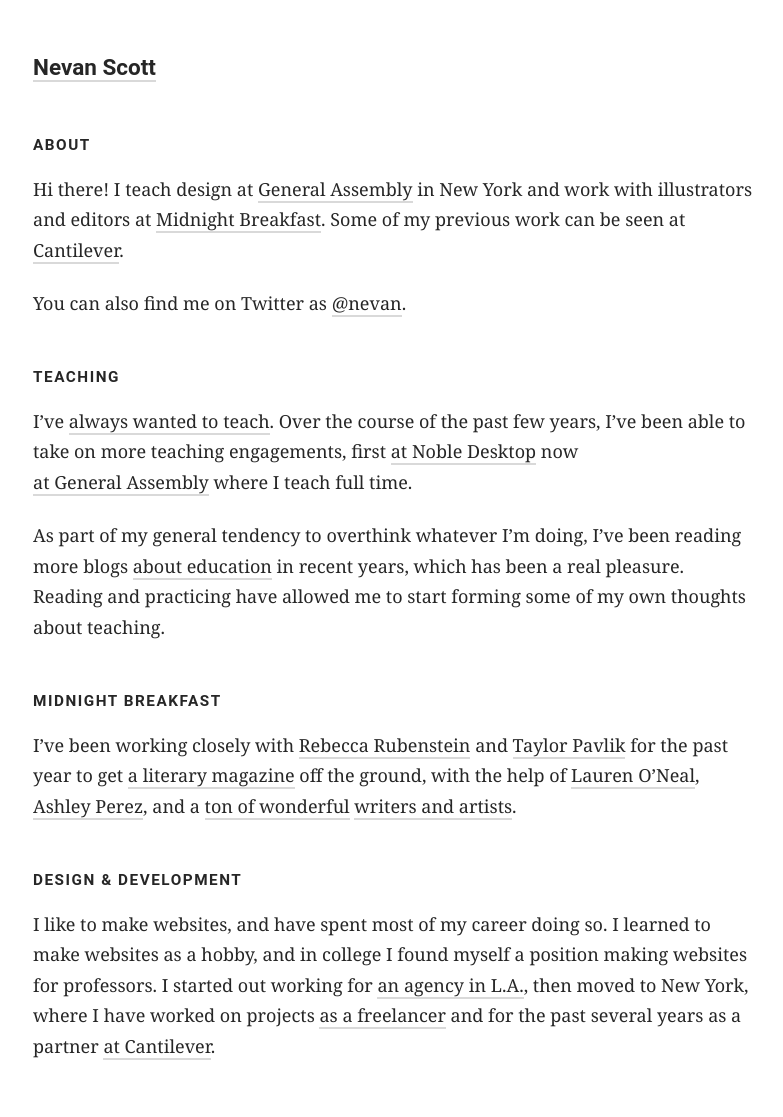
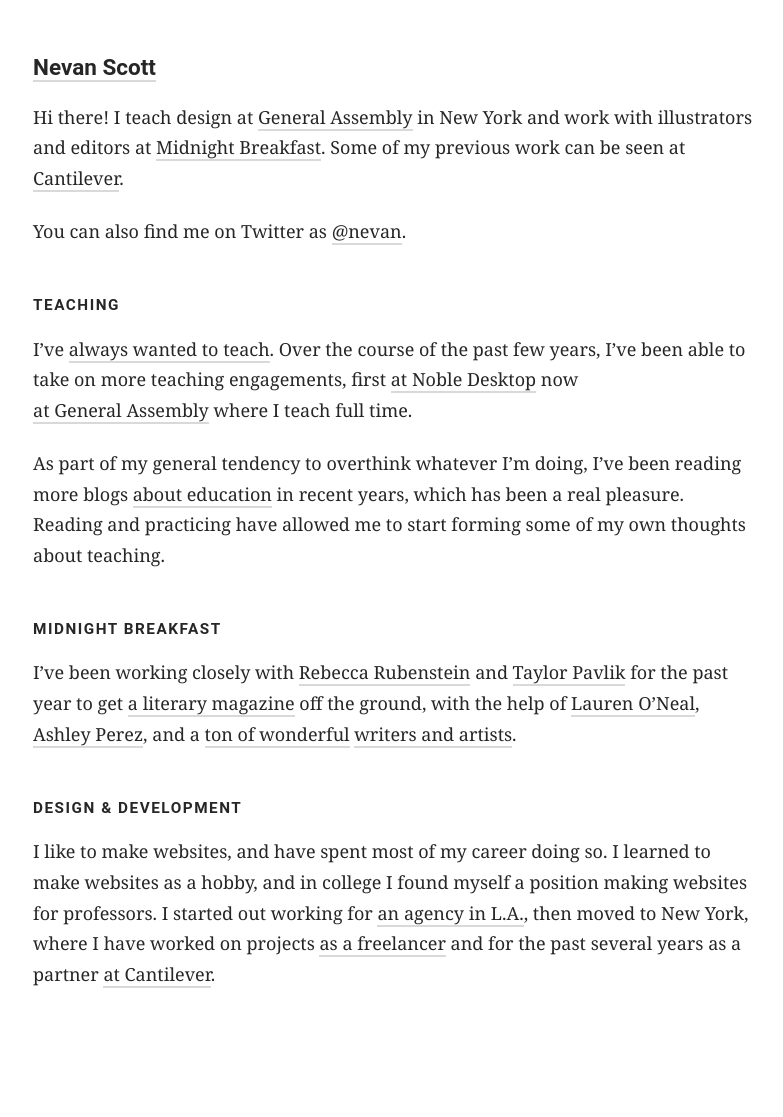
Before and after one commit to nevanscott/nevanscott.github.io, a Jekyll site: the page built from index.md, in a window 1280 px wide. Shown: the whole page, without its empty margins (247-1030 px from the left). Built offline with Jekyll 4.4.1, drawn with Linux system fonts in a browser that asks for light colours; nearby versions of some CDN libraries; some web fonts are replaced; after the commit the page ends 1045 px from its top, so only the background shows below that.

Commit message:
homepage fix

```diff
--- a/_layouts/default.html
+++ b/_layouts/default.html
@@ -15,7 +15,9 @@
     <h1><a href="/">Nevan Scott</a></h1>
   </header>
 	<section>
+	  {% if page.title %}
 	  <h2>{{ page.title }}</h2>
+	  {% endif %}
 		{{ content }}
 	</section>
 	<script src="//code.jquery.com/jquery-1.11.3.min.js"></script>
--- a/index.md
+++ b/index.md
@@ -1,5 +1,4 @@
 ---
-title: About
 ---
 
 
```
